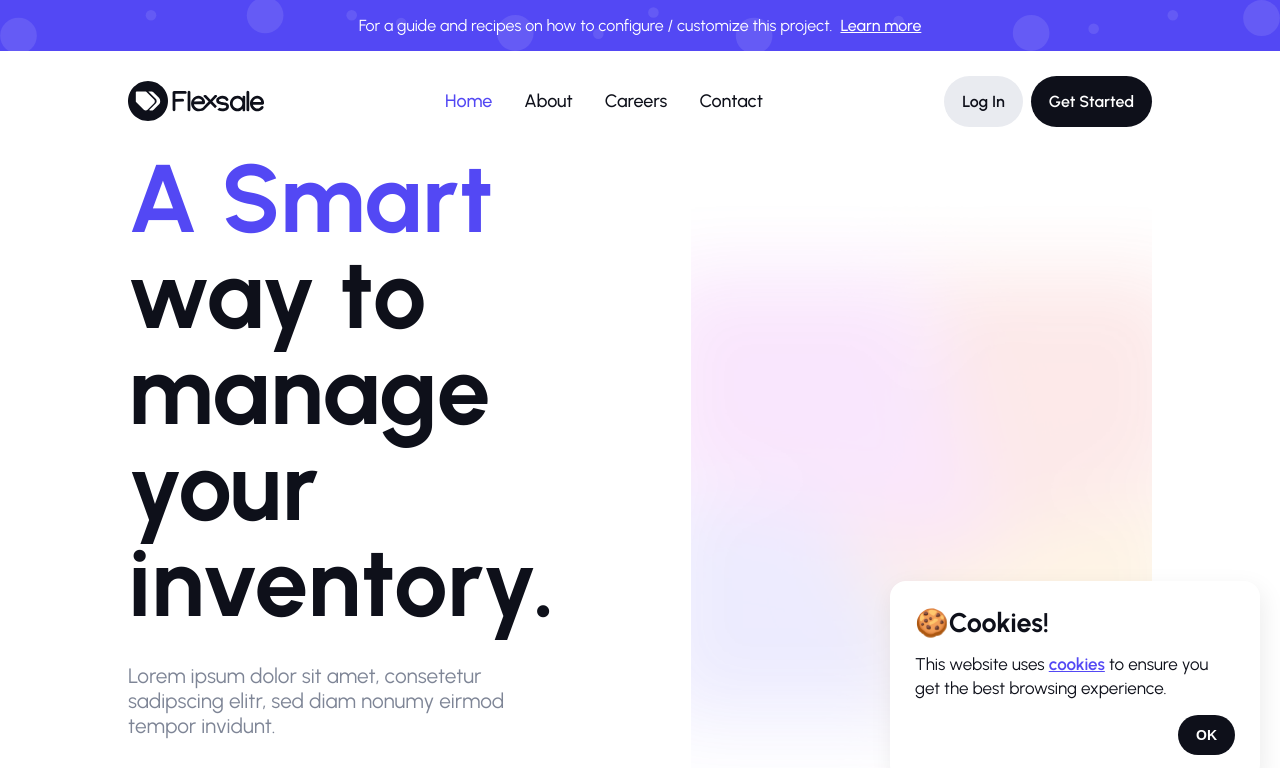
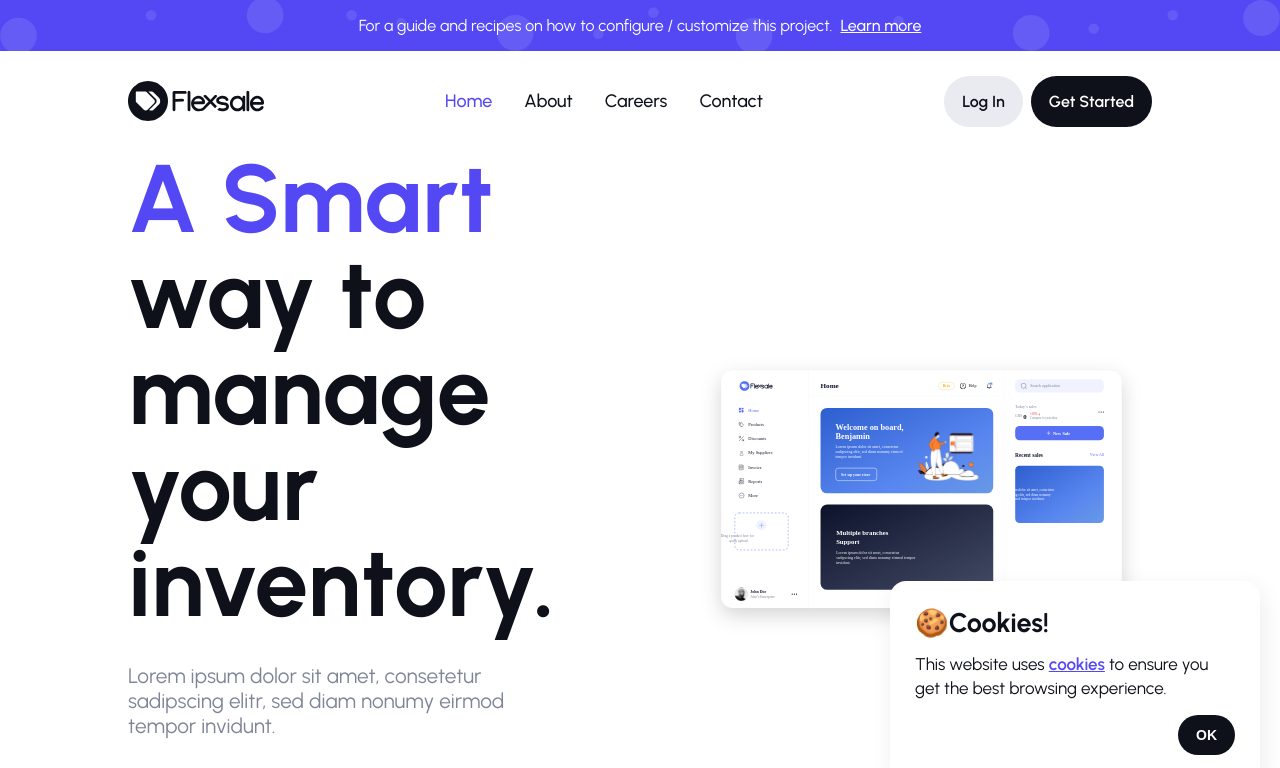
Before and after one commit to benjaminayimah/flexsale-web, a Vue app: page / in a window 1280 px wide. Shown: the top 768 px of the page. Built offline with nearby package versions, Linux system fonts and the light colour scheme.

Commit message:
banner updates

```diff
--- a/src/views/Home.vue
+++ b/src/views/Home.vue
@@ -6,7 +6,9 @@
         <div class="caption-sub">Lorem ipsum dolor sit amet, consetetur sadipscing elitr, sed diam nonumy eirmod tempor invidunt.</div>
         <div class="fx button-wrapper"><router-link to="" class="a-button button-primary">Create Free Account</router-link></div>
       </div>
-      <div class="banner-image fx ai-c"></div>
+      <div class="banner-image fx ai-c">
+        <img src="../../public/img/home-page.svg" alt="">
+      </div>
     </div>
   </section>
 </template>
@@ -47,9 +49,12 @@ export default {
 .banner-image{
   width: 30%;
   flex-grow: 1;
-  background-image: url('../../public/img/banner-colors.png');
-  background-size: cover;
-  background-repeat: no-repeat;
-  background-position: 50% 50%;
+  // background-image: url('../../public/img/banner-colors.png');
+  // background-size: cover;
+  // background-repeat: no-repeat;
+  // background-position: 50% 50%;
+  img {
+    width: 100%;
+  }
 }
 </style>
```
Also changed, not shown: public/img/banner-colors.png, public/img/home-page.svg (added).
